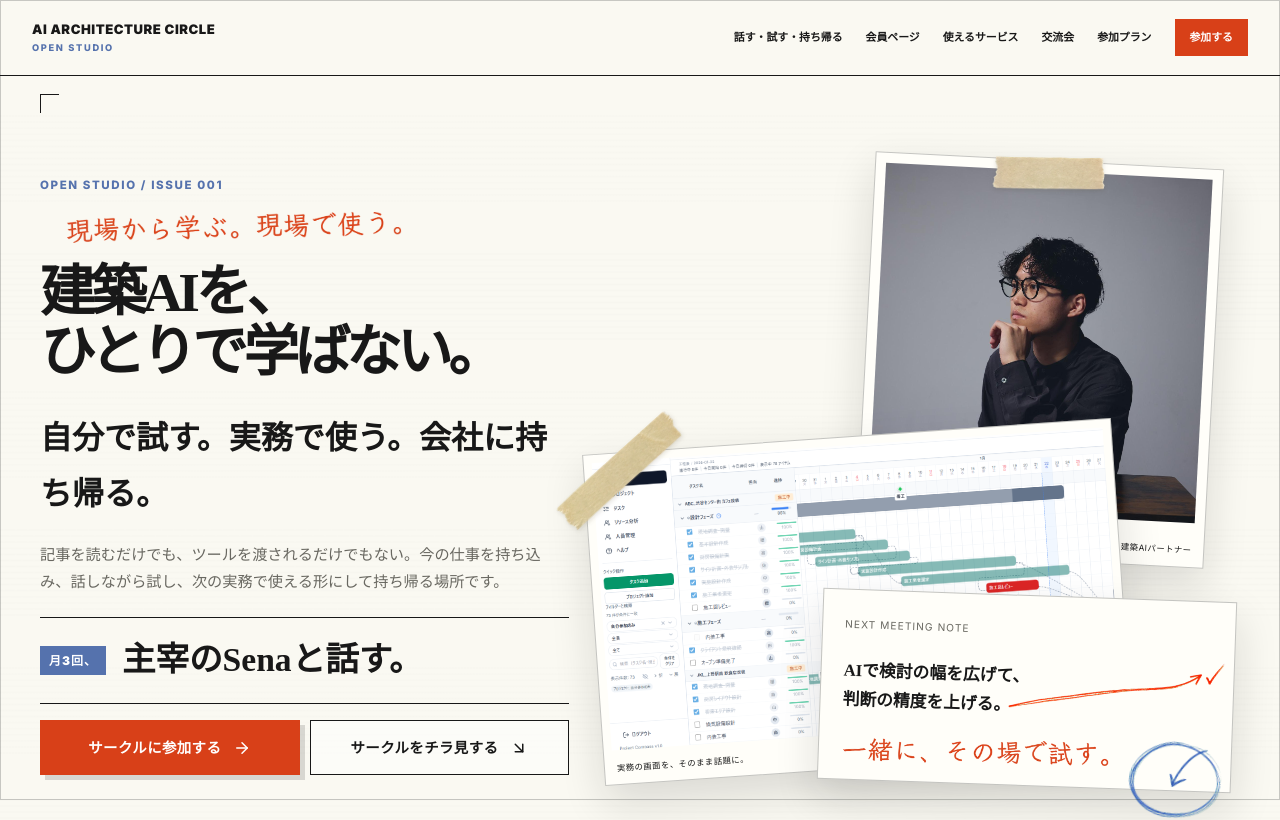
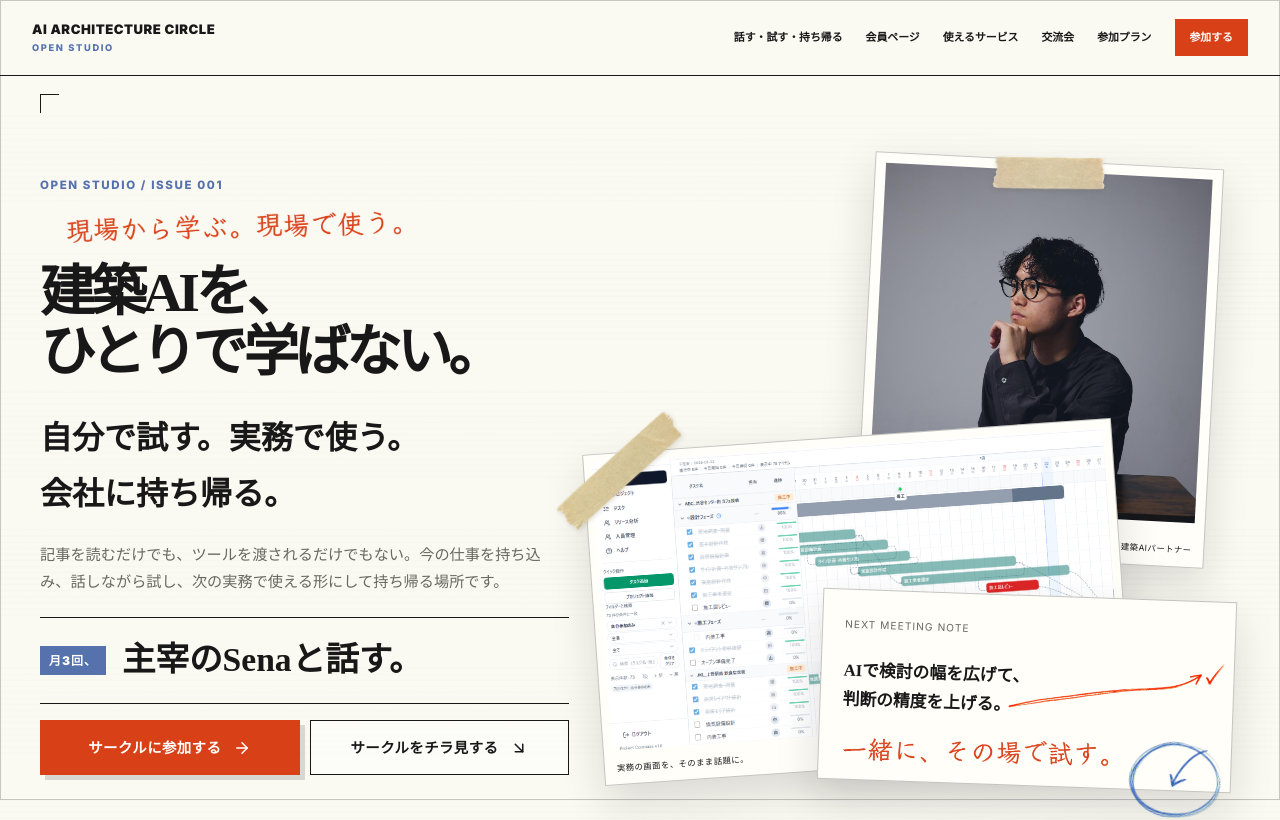
Before and after one commit to suz-u3n-chu/AI-Architecture-Circle, a React (Vite) app: page / in a window 1280 px wide. Shown: the top 820 px of the page. Built offline with nearby package versions, Linux system fonts and the light colour scheme; a web font is replaced by a local one.

Commit message:
fix: keep hero promises on semantic lines

```diff
--- a/components/circle/CircleHero.tsx
+++ b/components/circle/CircleHero.tsx
@@ -11,6 +11,7 @@ export default function CircleHero() {
   const valuePromise = hero.primaryValue.startsWith(valuePrefix)
     ? hero.primaryValue.slice(valuePrefix.length)
     : hero.primaryValue;
+  const supportingLines = hero.supportingLine.split(/(?=会社に)/u);
 
   return (
     <section className="circle-hero section-frame" aria-labelledby="hero-title">
@@ -29,7 +30,11 @@ export default function CircleHero() {
           <span className="hero-title-line">建築AIを、</span>
           <span className="hero-title-line">ひとりで学ばない。</span>
         </h1>
-        <p className="hero-supporting">{hero.supportingLine}</p>
+        <p className="hero-supporting">
+          {supportingLines.map(line => (
+            <span className="hero-supporting-line" key={line}>{line}</span>
+          ))}
+        </p>
         <p className="hero-description">{hero.description}</p>
         <div className="hero-value">
           <span className="value-count">{valuePrefix}</span>
--- a/styles/circle.css
+++ b/styles/circle.css
@@ -350,6 +350,12 @@ img {
   font-weight: 600;
 }
 
+.hero-supporting-line {
+  display: block;
+  white-space: nowrap;
+  word-break: keep-all;
+}
+
 .hero-description {
   max-width: 610px;
   margin: 20px 0 0;
```
Also changed, not shown: 2 other files (tests, documents, lock files or other folders).
